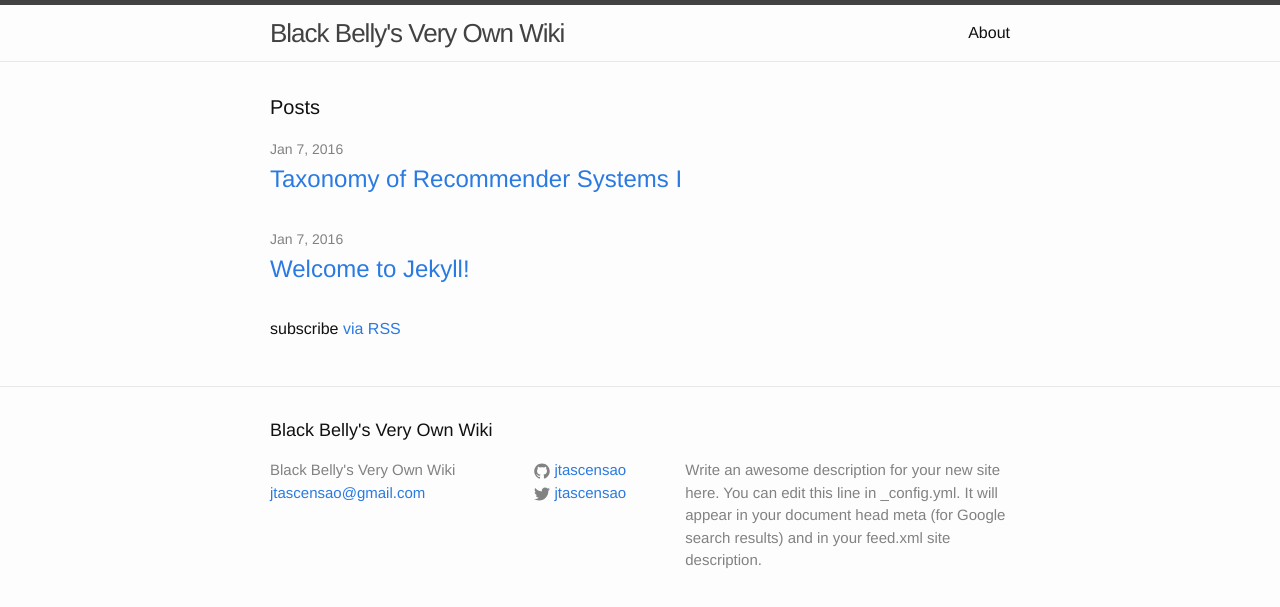
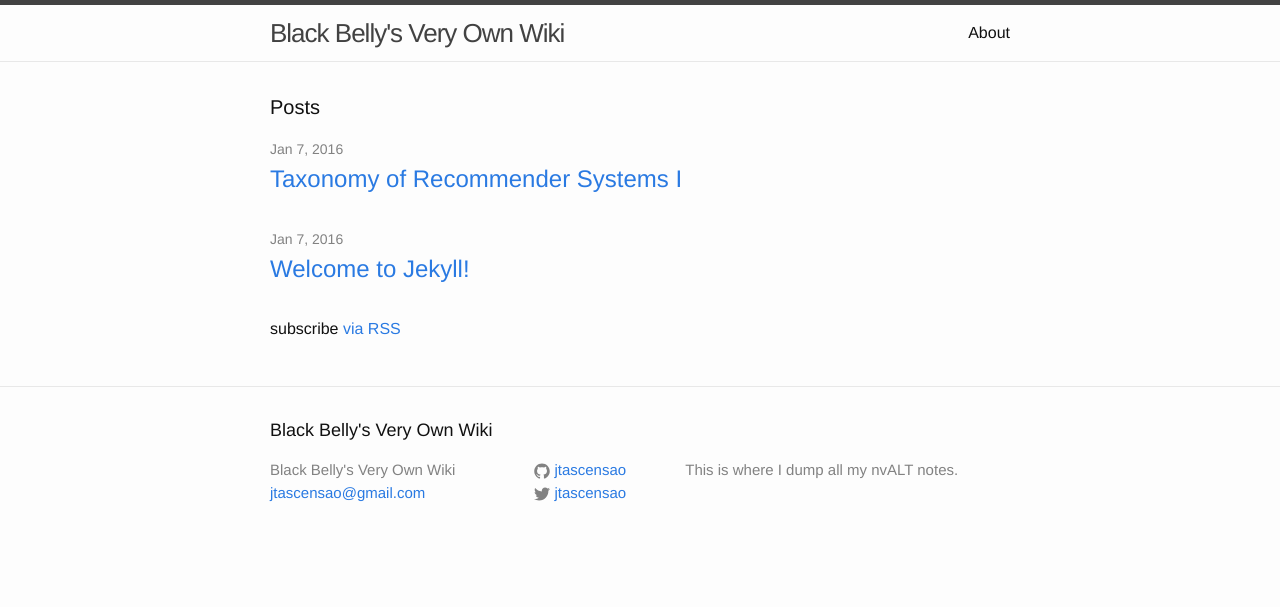
Before and after one commit to joao-wiki/joao-wiki.github.io, a Jekyll site: the page built from index.html, in a window 1280 px wide. Shown: the top 607 px of the page. Built offline with Jekyll 4.4.1, drawn with Linux system fonts in a browser that asks for light colours.

Commit message:
still making some changes in the configs

```diff
--- a/_config.yml
+++ b/_config.yml
@@ -9,9 +9,7 @@
 title: Black Belly's Very Own Wiki
 email: jtascensao@gmail.com
 description: > # this means to ignore newlines until "baseurl:"
-  Write an awesome description for your new site here. You can edit this
-  line in _config.yml. It will appear in your document head meta (for
-  Google search results) and in your feed.xml site description.
+  This is where I dump all my nvALT notes.
 baseurl: "" # the subpath of your site, e.g. /blog
 url: "http://yourdomain.com" # the base hostname & protocol for your site
 twitter_username: jtascensao
```
